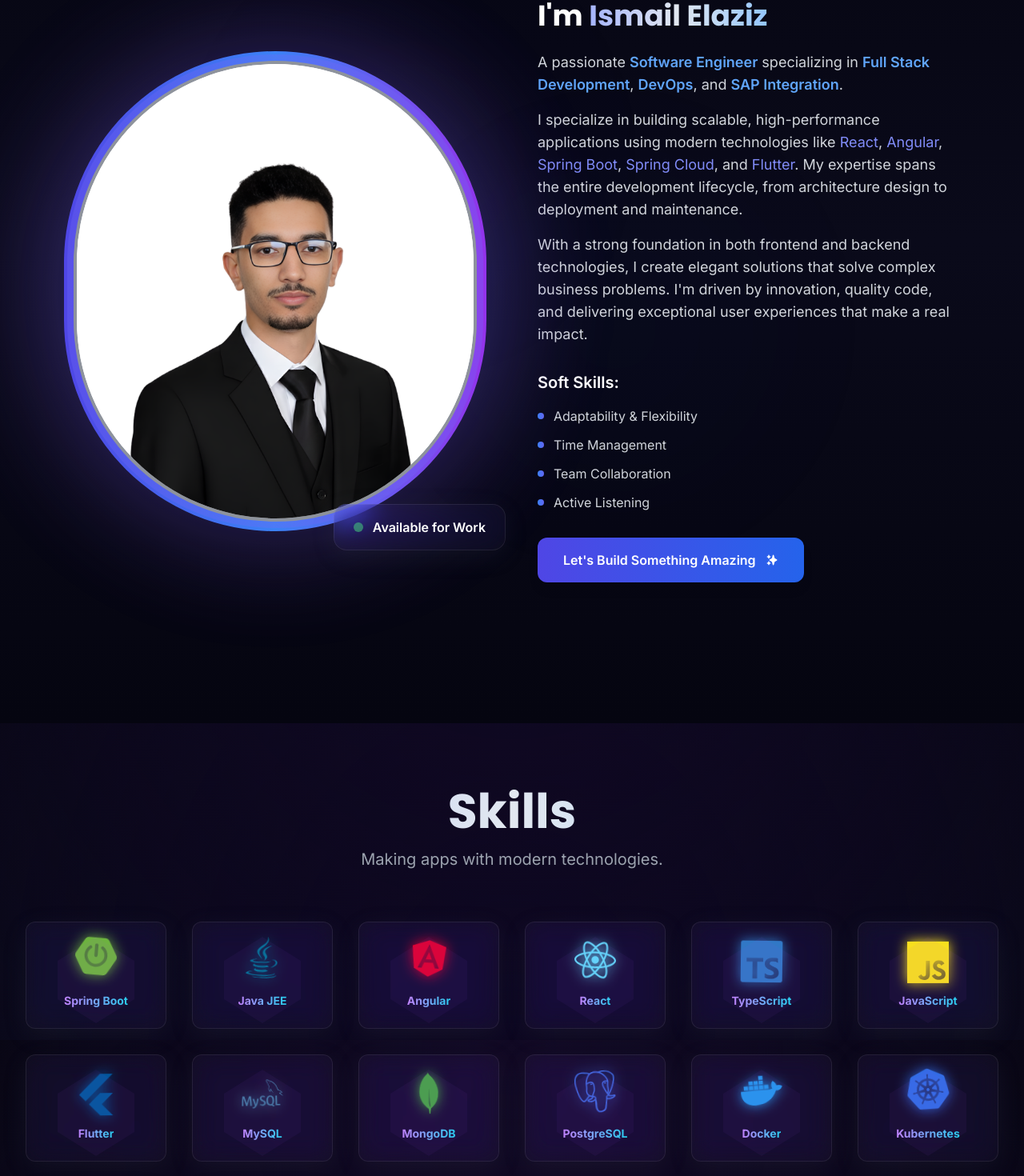
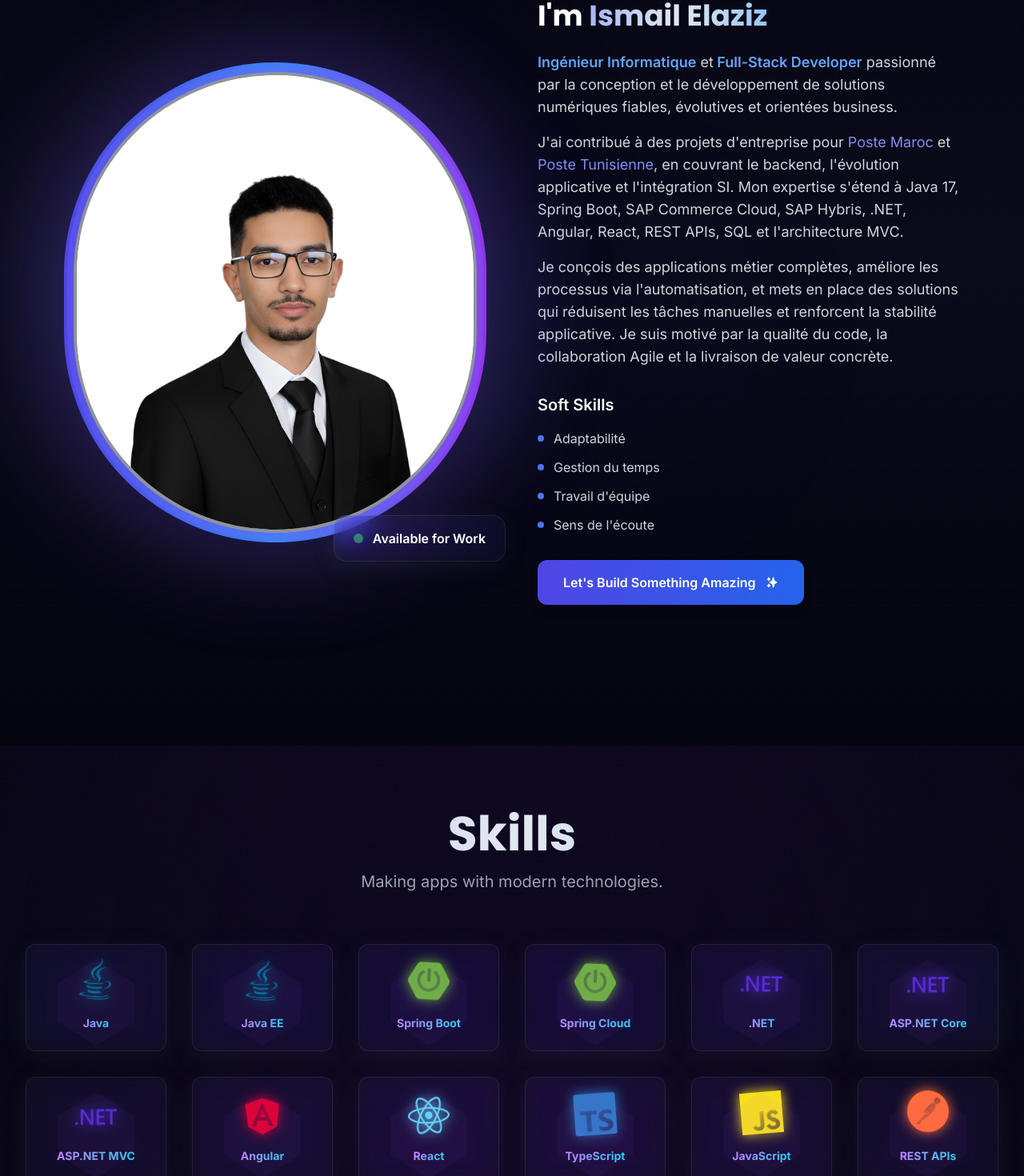
Before and after one commit to ismail-elaziz/myportfolio, a Next.js app: page / in a window 1280 px wide. Shown: the part 1100-2570 px from the top of the page at 80% size. Built offline with nearby package versions, Linux system fonts and the light colour scheme.

Commit message:
Update portfolio profile and experience information

```diff
--- a/app/layout.tsx
+++ b/app/layout.tsx
@@ -20,21 +20,21 @@ export const viewport: Viewport = {
 };
 
 export const metadata: Metadata = {
-  title: "Ismail Elaziz - Software Developer",
-  description: "Software Developer providing the best project experience. Building high-performance web solutions with creativity and technology.",
-  keywords: ["Ismail Elaziz", "Software Developer", "Fullstack Developer", "Portfolio", "Next.js", "React", "TypeScript"],
+  title: "Ismail Elaziz - Ingénieur Informatique Full-Stack",
+  description: "Ingénieur Informatique Full-Stack spécialisé en Java, Spring Boot, SAP Hybris, .NET, Angular et React.",
+  keywords: ["Ismail Elaziz", "Ingénieur Informatique", "Full Stack Developer", "SAP Hybris", "Java", "Spring Boot", "Angular", "React", "Portfolio"],
   authors: [{ name: "Ismail Elaziz" }],
   openGraph: {
-    title: "Ismail Elaziz - Software Developer",
-    description: "Providing the best project experience",
+    title: "Ismail Elaziz - Ingénieur Informatique Full-Stack",
+    description: "Consultant technique SAP Hybris et développeur Full Stack",
     type: "website",
-    locale: "en_US",
+    locale: "fr_FR",
     siteName: "Ismail Elaziz Portfolio",
   },
   twitter: {
     card: "summary_large_image",
     title: "Ismail Elaziz - Portfolio",
-    description: "Providing the best project experience",
+    description: "Consultant technique SAP Hybris et développeur Full Stack",
   },
   icons: {
     icon: '/favicon.svg',
--- a/components/About.tsx
+++ b/components/About.tsx
@@ -166,14 +166,13 @@ export default function About() {
           >
             {/* Introduction */}
             <div className="space-y-6">
-            <motion.h3
+              <motion.h3
                 initial={{ opacity: 0, y: 20 }}
                 animate={isInView ? { opacity: 1, y: 0 } : {}}
                 transition={{ duration: 0.6, delay: 0 }}
                 className="text-2xl sm:text-3xl md:text-4xl font-bold text-white font-poppins"
               >
-                I&apos;m{" "}
-                <span className="gradient-text">Ismail Elaziz</span>
+                I&apos;m <span className="gradient-text">Ismail Elaziz</span>
               </motion.h3>
 
               <motion.div
@@ -183,22 +182,23 @@ export default function About() {
                 className="space-y-4 text-gray-300 text-base sm:text-lg leading-relaxed"
               >
                 <p>
-                  A passionate <span className="text-blue-400 font-semibold">Software Engineer</span> specializing in{" "}
-                  <span className="text-blue-400 font-semibold">Full Stack Development</span>,{" "}
-                  <span className="text-blue-400 font-semibold">DevOps</span>, and{" "}
-                  <span className="text-blue-400 font-semibold">SAP Integration</span>.
+                  <span className="text-blue-400 font-semibold">Ingénieur Informatique</span> et
+                  <span className="text-blue-400 font-semibold"> Full-Stack Developer</span> passionné par la
+                  conception et le développement de solutions numériques fiables, évolutives et orientées
+                  business.
                 </p>
                 <p>
-                  I specialize in building scalable, high-performance applications using modern technologies like{" "}
-                  <span className="text-indigo-400">React</span>, <span className="text-indigo-400">Angular</span>,{" "}
-                  <span className="text-indigo-400">Spring Boot</span>, <span className="text-indigo-400">Spring Cloud</span>,
-                  and <span className="text-indigo-400">Flutter</span>. My expertise spans the entire development lifecycle,
-                  from architecture design to deployment and maintenance.
+                  J&apos;ai contribué à des projets d&apos;entreprise pour <span className="text-indigo-400">Poste Maroc</span>{" "}
+                  et <span className="text-indigo-400">Poste Tunisienne</span>, en couvrant le backend,
+                  l&apos;évolution applicative et l&apos;intégration SI. Mon expertise s&apos;étend à Java 17,
+                  Spring Boot, SAP Commerce Cloud, SAP Hybris, .NET, Angular, React, REST APIs, SQL et
+                  l&apos;architecture MVC.
                 </p>
                 <p>
-                  With a strong foundation in both frontend and backend technologies, I create elegant solutions
-                  that solve complex business problems. I&apos;m driven by innovation, quality code, and delivering
-                  exceptional user experiences that make a real impact.
+                  Je conçois des applications métier complètes, améliore les processus via l&apos;automatisation,
+                  et mets en place des solutions qui réduisent les tâches manuelles et renforcent la stabilité
+                  applicative. Je suis motivé par la qualité du code, la collaboration Agile et la livraison de
+                  valeur concrète.
                 </p>
               </motion.div>
             </div>
@@ -210,13 +210,13 @@ export default function About() {
               transition={{ duration: 0.6, delay: 0 }}
               className="space-y-4"
             >
-              <h4 className="text-xl font-semibold text-white mb-4">Soft Skills:</h4>
+              <h4 className="text-xl font-semibold text-white mb-4">Soft Skills</h4>
               <div className="space-y-3">
                 {[
-                  "Adaptability & Flexibility",
-                  "Time Management",
-                  "Team Collaboration",
-                  "Active Listening",
+                  "Adaptabilité",
+                  "Gestion du temps",
+                  "Travail d'équipe",
+                  "Sens de l'écoute",
                 ].map((item, index) => (
                   <motion.div
                     key={item}
--- a/components/Certifications.tsx
+++ b/components/Certifications.tsx
@@ -8,94 +8,58 @@ import Image from "next/image";
 
 const certifications = [
   {
-    title: "SAP Professional Fundamentals",
-    issuer: "SAP",
-    date: "2025",
+    title: "SAP Commerce Cloud Bootcamp 2026",
+    issuer: "Udemy",
+    date: "2026",
     category: "SAP",
     color: "from-blue-500 to-cyan-500",
-    link: "https://coursera.org/share/54f231efdf90169328c16bddcc73e043",
-    image: "/certif/screen/SAP Professional Fundamentals.png",
-  },
-  {
-    title: "SAP Technology Consultant Hands-on Project",
-    issuer: "SAP",
-    date: "2025",
-    category: "SAP",
-    color: "from-blue-500 to-cyan-500",
-    link: "https://coursera.org/share/beeb06c2e25d8dbfa678cc903de37cf0",
-    image: "/certif/screen/SAP Technology Consultant Hands-on Project.png",
+    link: "https://www.udemy.com",
+    image: null,
   },
   {
     title: "Introduction to Java and Object-Oriented Programming",
-    issuer: "University of Pennsylvania / Coursera",
-    date: "2024",
+    issuer: "Oracle / Coursera",
+    date: "2025",
     category: "Backend",
     color: "from-orange-500 to-red-500",
-    link: "https://coursera.org/share/3cd2bb933747b4c12f4ff1f95d82b61f",
-    image: "/certif/screen/Introduction to Java and Object-Oriented.png",
+    link: "https://www.coursera.org",
+    image: null,
   },
   {
-    title: "Programming for Everybody (Getting Started with Python)",
-    issuer: "University of Michigan / Coursera",
-    date: "2024",
-    category: "Backend",
-    color: "from-yellow-500 to-orange-500",
-    link: "https://coursera.org/share/11aef0855a5ed7103a9a57fe52d4ba69",
-    image: "/certif/screen/Programming for Everybody (Getting Started with.png",
+    title: "Oracle Cloud Infrastructure 2025 Certified DevOps Professional",
+    issuer: "Oracle",
+    date: "2025",
+    category: "DevOps",
+    color: "from-purple-500 to-indigo-500",
+    link: "https://www.oracle.com/cloud/",
+    image: null,
   },
   {
-    title: "React Basics",
+    title: "Introduction to Containers w/ Docker, Kubernetes & OpenShift",
+    issuer: "IBM / Coursera",
+    date: "2025",
+    category: "DevOps",
+    color: "from-violet-500 to-indigo-500",
+    link: "https://www.coursera.org",
+    image: null,
+  },
+  {
+    title: "Continuous Integration and Continuous Delivery (CI/CD)",
+    issuer: "IBM / Coursera",
+    date: "2025",
+    category: "DevOps",
+    color: "from-emerald-500 to-teal-500",
+    link: "https://www.coursera.org",
+    image: null,
+  },
+  {
+    title: "React Basic",
     issuer: "Meta / Coursera",
     date: "2025",
     category: "Frontend",
     color: "from-cyan-500 to-blue-500",
-    link: "https://coursera.org/share/93a4fa083e7f5889f6319220bfb1b72d",
-    image: "/certif/screen/React Basics.png",
-  },
-  {
-    title: "Interactivity with JavaScript",
-    issuer: "University of Michigan / Coursera",
-    date: "2024",
-    category: "Frontend",
-    color: "from-yellow-400 to-amber-500",
-    link: "https://coursera.org/share/be9fa8576843cff587028a27b14d5171",
-    image: "/certif/screen/Interactivity with JavaScript.png",
-  },
-  {
-    title: "Solving Problems with Creative and Critical Thinking",
-    issuer: "IBM / Coursera",
-    date: "2024",
-    category: "Soft Skills",
-    color: "from-purple-400 to-pink-500",
-    link: "https://coursera.org/share/57b37d5b44f184f5a2c36b67958cca50",
-    image: "/certif/screen/Solving Problems with Creative and Critical.png",
-  },
-  {
-    title: "Introduction to Containers Docker, Kubernetes & OpenShift",
-    issuer: "IBM / Coursera",
-    date: "2025",
-    category: "DevOps",
-    color: "from-purple-500 to-indigo-500",
-    link: "https://coursera.org/share/1d0bf475b6e9a26086e366042e7c3f8e",
-    image: "/certif/screen/Introduction to Containers Docker, Kubernetes.png",
-  },
-  {
-    title: "Introduction to DevOps",
-    issuer: "IBM / Coursera",
-    date: "2025",
-    category: "DevOps",
-    color: "from-green-500 to-emerald-500",
-    link: "https://coursera.org/share/82b0e2d18fe2e37e4b4620ebc6ba359c",
-    image: "/certif/screen/Introduction to DevOps.png",
-  },
-  {
-    title: "Continuous Integration and Continuous Delivery",
-    issuer: "IBM / Coursera",
-    date: "2025",
-    category: "DevOps",
-    color: "from-pink-500 to-purple-500",
-    link: "https://coursera.org/share/91b6076e911c2199cbe4dd8f5db4f835",
-    image: "/certif/screen/Continuous Integration and Continuous Delivery.png",
+    link: "https://www.coursera.org",
+    image: null,
   },
 ];
 
@@ -137,7 +101,8 @@ export default function Certifications() {
               className="group relative block overflow-hidden rounded-xl"
             >
               {/* Certificate Screenshot */}
-              <div className="relative aspect-[16/9] rounded-xl overflow-hidden shadow-2xl">
+              <div className="relative aspect-[16/9] rounded-xl overflow-hidden shadow-2xl bg-slate-900">
+                {cert.image ? (
                   <Image
                     src={cert.image}
                     alt={cert.title}
@@ -146,6 +111,18 @@ export default function Certifications() {
                     className="w-full h-full object-contain bg-white"
                     loading="lazy"
                   />
+                ) : (
+                  <div className="w-full h-full flex items-center justify-center p-8 text-center">
+                    <div className="space-y-2">
+                      <div className={`inline-flex items-center px-4 py-1.5 rounded-full bg-gradient-to-r ${cert.color} text-white text-xs font-bold shadow-lg`}>
+                        {cert.category}
+                      </div>
+                      <h3 className="text-xl sm:text-2xl font-bold text-white leading-tight">
+                        {cert.title}
+                      </h3>
+                    </div>
+                  </div>
+                )}
 
                 {/* Hover Overlay */}
                 <div className="absolute inset-0 bg-gradient-to-t from-black/90 via-black/50 to-transparent opacity-0 group-hover:opacity-100 transition-opacity duration-300">
--- a/components/Experience.tsx
+++ b/components/Experience.tsx
@@ -12,69 +12,70 @@ export default function Experience() {
   const experiences = [
     {
       type: "work",
-      title: "Full Stack Developer - Summer Internship",
-      company: "CASA BAIA, Casablanca",
-      logo: "/projects/casabaia.png",
-      period: "July 2025 - August 2025",
-      duration: "2 months",
-      description: "Developed a full-stack web platform for citizen complaint tracking with responsive interfaces for citizens and administrators, featuring real-time analytics and data visualization.",
-      stack: ["Angular 17", "Spring Boot", "H2", "JWT", "CSS", "Material Design"],
+      title: "Consultant Technique SAP Hybris",
+      company: "INETUM BUSINESS SOLUTIONS, Casablanca, Maroc",
+      logo: null,
+      period: "Février 2026 – Août 2026",
+      duration: "7 mois",
+      description: "Contribution à 2 projets d’entreprise pour Poste Maroc et Poste Tunisienne, couvrant le développement backend, l’évolution applicative et l’intégration SI. Participation au traitement de 20+ anomalies et évolutions pour améliorer la stabilité et réduire les retours fonctionnels d’environ 20 %.",
+      stack: ["Java 17", "SAP Commerce Cloud", "SAP Hybris", "REST APIs", "Spring Boot", "Agile/Scrum"],
       color: "from-blue-500 to-indigo-600",
     },
     {
       type: "work",
-      title: "Full Stack Developer - Summer Internship",
-      company: "PLUTUS, Mohammedia",
-      logo: "/projects/plutus.jfif",
-      period: "July 2024 - September 2024",
-      duration: "1 month",
-      description: "Built an MVC web application for inventory and order management with modern, responsive user interface and efficient data handling.",
-      stack: [".NET Core", "SQL Server", "Bootstrap", "JavaScript"],
+      title: "Développeur Full Stack",
+      company: "CASA BAIA, Casablanca, Maroc",
+      logo: null,
+      period: "Juillet 2025 – Août 2025",
+      duration: "2 mois",
+      description: "Développement d’une plateforme Angular/Spring Boot couvrant 2 profils utilisateurs et 8+ fonctionnalités métier, centralisant le suivi des plaintes et réduisant d’environ 30 % le temps du suivi manuel grâce aux workflows digitalisés et aux analytics temps réel.",
+      stack: ["Angular", "Spring Boot", "REST APIs", "TypeScript", "SQL"],
       color: "from-purple-500 to-pink-600",
     },
     {
       type: "work",
-      title: "Full Stack Developer - Final Year Internship",
-      company: "AGIRH, Casablanca",
-      logo: "/projects/agirh.jfif",
-      period: "March 2023",
-      duration: "1 month",
-      description: "Developed an MVC web platform for course and enrollment management with course tracking, user management, and a modern responsive interface.",
-      stack: ["Laravel", "MySQL", "Bootstrap", "JavaScript"],
+      title: "Développeur Full Stack",
+      company: "PLUTUS, Mohammedia, Maroc",
+      logo: null,
+      period: "Juillet 2024 – Septembre 2024",
+      duration: "2 mois",
+      description: "Développement d’une application MVC couvrant 2 processus métier : stocks et commandes, avec 8+ fonctionnalités, centralisant les données sous SQL Server et améliorant d’environ 20 % la rapidité de suivi des opérations.",
+      stack: [".NET Core", "ASP.NET MVC", "SQL Server", "JavaScript"],
       color: "from-indigo-500 to-blue-600",
+    },
+    {
+      type: "work",
+      title: "Développeur Full Stack",
+      company: "AGIRH, Casablanca, Maroc",
+      logo: null,
+      period: "Mars 2023 - Avril 2023",
+      duration: "1 mois",
+      description: "Développement d’une plateforme MVC couvrant 3 processus clés : cours, inscriptions et utilisateurs avec 10+ fonctionnalités, centralisant les opérations et réduisant d’environ 25 % les tâches administratives manuelles.",
+      stack: ["MVC", "MySQL", "Bootstrap", "JavaScript"],
+      color: "from-teal-500 to-cyan-600",
     },
   ];
 
   const education = [
     {
       type: "education",
-      title: "Software Engineering Degree",
-      subtitle: "Computer Science & Networks",
-      institution: "École Marocaine des Sciences de l'Ingénieur (EMSI)",
-      logo: "/projects/emsi.png",
-      period: "2023 - Present",
-      description: "Advanced engineering education with specialization in Full Stack Development and DevOps practices.",
+      title: "Diplôme d’Ingénieur d’État en Génie Informatique",
+      subtitle: "EMSI Casablanca",
+      institution: "EMSI Casablanca",
+      logo: null,
+      period: "2023 - 2026",
+      description: "Formation d’ingénieur orientée systèmes d’information, développement logiciel, intégration et architecture applicative.",
       color: "from-green-500 to-emerald-600",
     },
     {
       type: "education",
-      title: "Specialized Technician Diploma",
-      subtitle: "Computer Development",
-      institution: "Institut Spécialisé de Technologie Appliquée, ISTA",
+      title: "Diplôme de Technicien Spécialisé en Développement Informatique",
+      subtitle: "ISTA Mohammedia",
+      institution: "ISTA, Mohammedia",
       logo: null,
       period: "2021 - 2023",
-      description: "Technical training in web and mobile application development with hands-on experience.",
+      description: "Formation technique spécialisée en développement informatique et applications web avec mise en pratique sur projets réels.",
       color: "from-teal-500 to-cyan-600",
-    },
-    {
-      type: "education",
-      title: "Baccalaureate Degree",
-      subtitle: "Physical Sciences & Chemistry",
-      institution: "Groupe Scolaire Les Princes",
-      logo: null,
-      period: "2019 - 2020",
-      description: "Scientific foundation with academic excellence in mathematics and physics.",
-      color: "from-sky-500 to-blue-600",
     },
   ];
 
--- a/components/Hero.tsx
+++ b/components/Hero.tsx
@@ -265,9 +265,9 @@ export default function Hero() {
               transition={{ duration: 0.8, delay: 0 }}
             >
               <p className="text-xl sm:text-2xl md:text-3xl lg:text-4xl xl:text-5xl text-white mb-4 sm:mb-6 font-poppins leading-relaxed">
-                <span className="gradient-text font-bold">Software Development</span>
+                <span className="gradient-text font-bold">Full-Stack Engineer</span>
                 <br />
-                <span className="text-white">& SAP Enthusiast</span>
+                <span className="text-white">Java • .NET • SAP</span>
               </p>
             </motion.div>
 
--- a/components/Skills.tsx
+++ b/components/Skills.tsx
@@ -9,6 +9,7 @@ import {
   FaAngular,
   FaDocker,
   FaGitAlt,
+  FaGithub,
 } from "react-icons/fa";
 import {
   SiTypescript,
@@ -17,26 +18,37 @@ import {
   SiMongodb,
   SiPostgresql,
   SiMysql,
-  SiFlutter,
-  SiKubernetes,
+  SiDotnet,
   SiSap,
+  SiGit,
+  SiPostman,
 } from "react-icons/si";
 
 const skills = [
+  { name: "Java", icon: FaJava, color: "#007396", category: "Backend" },
+  { name: "Java EE", icon: FaJava, color: "#007396", category: "Backend" },
   { name: "Spring Boot", icon: SiSpringboot, color: "#6DB33F", category: "Backend" },
-  { name: "Java JEE", icon: FaJava, color: "#007396", category: "Backend" },
+  { name: "Spring Cloud", icon: SiSpringboot, color: "#6DB33F", category: "Backend" },
+  { name: ".NET", icon: SiDotnet, color: "#512BD4", category: "Backend" },
+  { name: "ASP.NET Core", icon: SiDotnet, color: "#512BD4", category: "Backend" },
+  { name: "ASP.NET MVC", icon: SiDotnet, color: "#512BD4", category: "Backend" },
   { name: "Angular", icon: FaAngular, color: "#DD0031", category: "Frontend" },
   { name: "React", icon: FaReact, color: "#61DAFB", category: "Frontend" },
   { name: "TypeScript", icon: SiTypescript, color: "#3178C6", category: "Frontend" },
   { name: "JavaScript", icon: SiJavascript, color: "#F7DF1E", category: "Frontend" },
-  { name: "Flutter", icon: SiFlutter, color: "#02569B", category: "Mobile" },
+  { name: "REST APIs", icon: SiPostman, color: "#FF6C37", category: "Integration" },
+  { name: "SAP Commerce Cloud", icon: SiSap, color: "#0FAAFF", category: "SAP" },
+  { name: "SAP Hybris", icon: SiSap, color: "#0FAAFF", category: "SAP" },
   { name: "MySQL", icon: SiMysql, color: "#4479A1", category: "Database" },
+  { name: "PostgreSQL", icon: SiPostgresql, color: "#4169E1", category: "Database" },
   { name: "MongoDB", icon: SiMongodb, color: "#47A248", category: "Database" },
-  { name: "PostgreSQL", icon: SiPostgresql, color: "#4169E1", category: "Database" },
+  { name: "SQL Server", icon: SiMysql, color: "#CC2927", category: "Database" },
+  { name: "Git", icon: SiGit, color: "#F05032", category: "DevOps" },
+  { name: "GitHub", icon: FaGithub, color: "#181717", category: "DevOps" },
   { name: "Docker", icon: FaDocker, color: "#2496ED", category: "DevOps" },
-  { name: "Kubernetes", icon: SiKubernetes, color: "#326CE5", category: "DevOps" },
-  { name: "Git", icon: FaGitAlt, color: "#F05032", category: "DevOps" },
-  { name: "SAP", icon: SiSap, color: "#0FAAFF", category: "Backend" },
+  { name: "CI/CD", icon: FaGitAlt, color: "#F05032", category: "DevOps" },
+  { name: "Agile", icon: FaGitAlt, color: "#F59E0B", category: "Methodology" },
+  { name: "Scrum", icon: FaGitAlt, color: "#10B981", category: "Methodology" },
 ];
 
 export default function Skills() {
```
Also changed, not shown: components/Contact.tsx (+39 -6 lines). Lines whose indentation alone changed are shown as unchanged.
